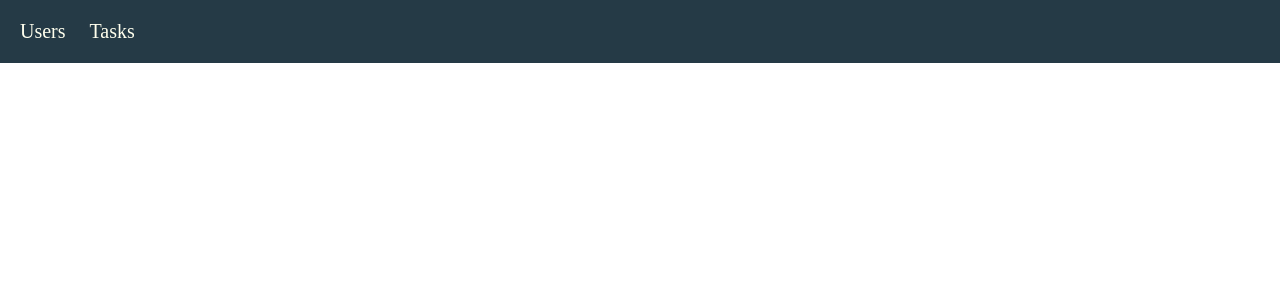
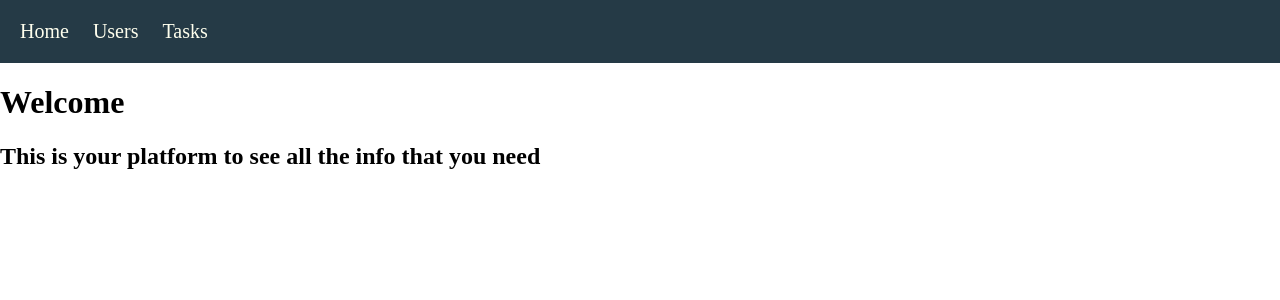
Before and after one commit to NicolasGradiweb/redux, a React (Create React App) app: page / in a window 1280 px wide. Before the commit this address had no page. Shown: the top 300 px of the page. Built offline with nearby package versions, Linux system fonts and the light colour scheme.

Commit message:
Create Home component and use Link

```diff
--- a/src/components/App.js
+++ b/src/components/App.js
@@ -3,19 +3,22 @@ import {
   Route,
   Routes
 } from "react-router-dom";
+import Home from "./home";
 import Menu from "./Menu";
 import Users from "./users";
 
 const App = () => {
   const linkList = [
+    {id: 0, link: '/', text: 'Home'},
     {id: 1, link: '/users', text: 'Users'},
     {id: 2, link: '/tasks', text: 'Tasks'},
-  ]
+  ];
 
   return (
     <Router>
       <Menu linkList={linkList}/>
       <Routes>
+        <Route path="/" element={<Home/>} />
         <Route path="/users" element={<Users/>} />
       </Routes>
     </Router>
--- a/src/components/Menu.jsx
+++ b/src/components/Menu.jsx
@@ -1,13 +1,14 @@
 import React from 'react'
+import { Link } from 'react-router-dom'
 
 const Menu = ({ linkList }) => {
   return (
     <nav id='menu'>
       {linkList.map(link => (
-        <a
+        <Link
           key={link.id}
-          href={link.link}
-        >{link.text}</a>
+          to={link.link}
+        >{link.text}</Link>
       ))}
     </nav>
   )
--- /dev/null
+++ b/src/components/home/index.jsx
@@ -0,0 +1,12 @@
+import React from 'react'
+
+const Home = () => {
+  return (
+    <>
+      <h1>Welcome</h1>
+      <h2>This is your platform to see all the info that you need</h2>
+    </>
+  )
+}
+
+export default Home
```
